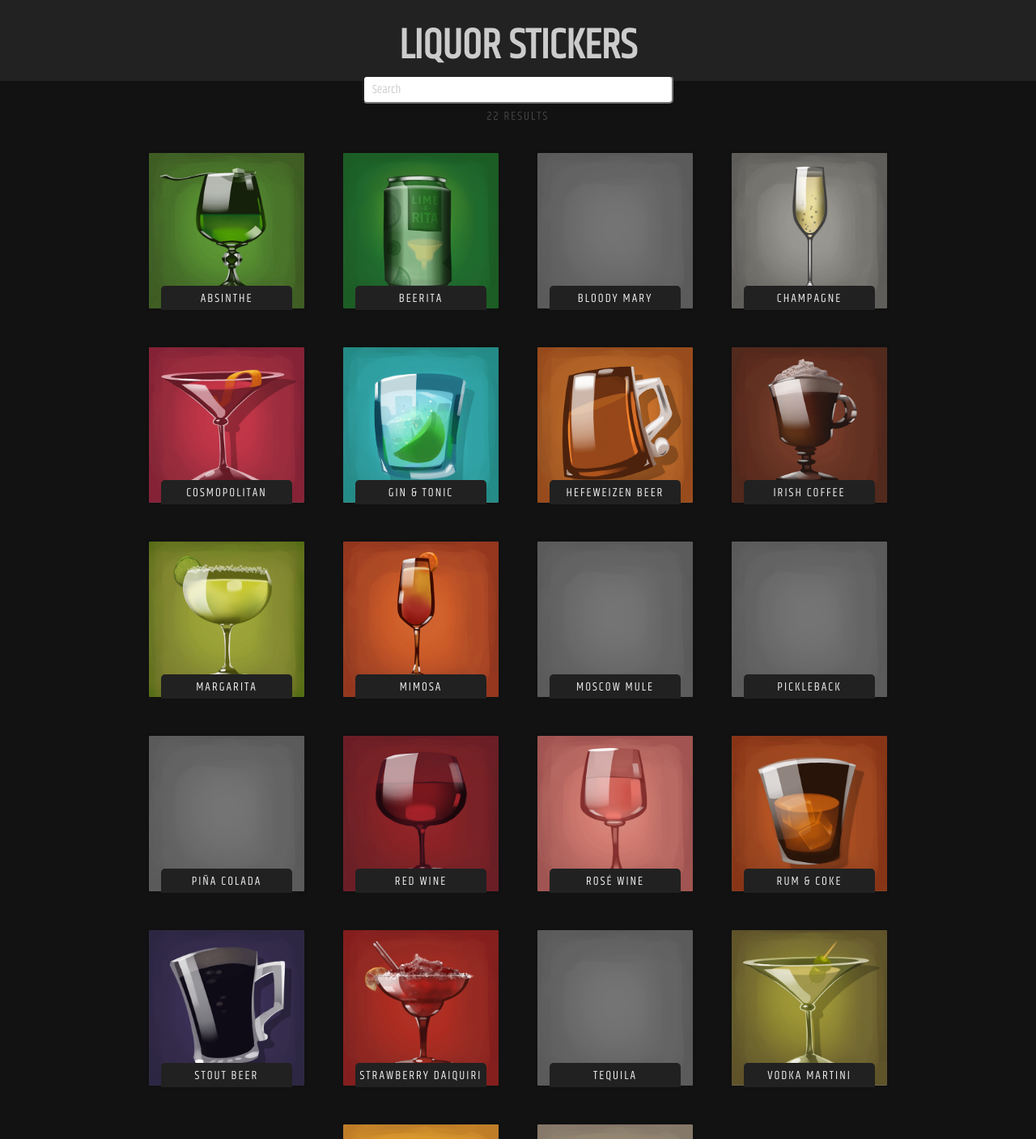
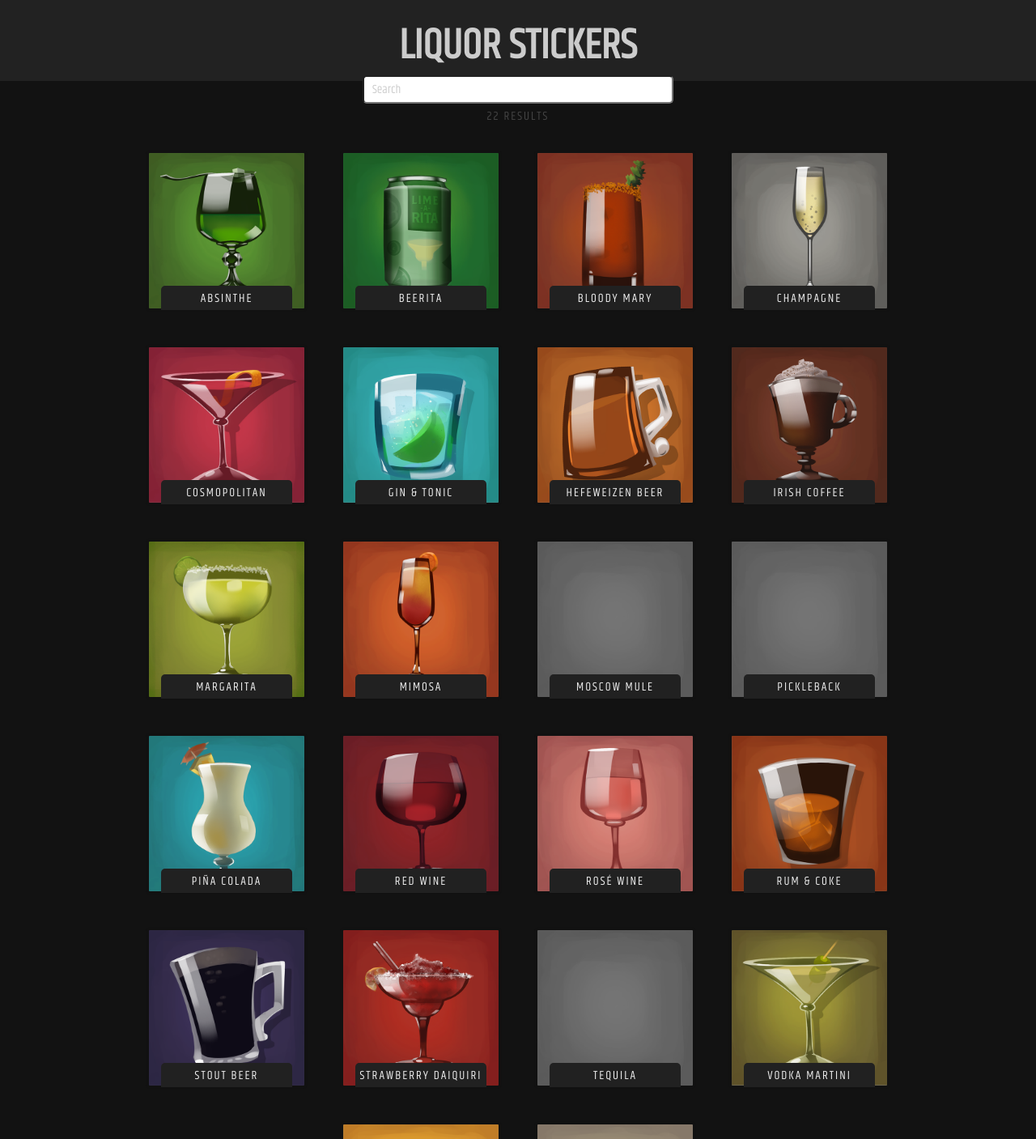
Before and after one commit to eleighbachman/liquorsticker, a React (Create React App) app: page / in a window 1280 px wide. Shown: the top 1407 px of the page at 81% size. Built offline with nearby package versions, Linux system fonts and the light colour scheme.

Commit message:
adding bloody mary and pina colada

```diff
--- a/src/data/index.js
+++ b/src/data/index.js
@@ -83,7 +83,7 @@ export default [
   {
       name: "Piña Colada",
       information: "Cosmopolitan ipsum dolor sit amet, consectetur adipisicing elit",
-      img: "empty.png"
+      img: "pina_colada.png"
   },
   {
       name: "Tequila",
@@ -103,7 +103,7 @@ export default [
   {
       name: "Bloody Mary",
       information: "Best when complemented with a skewer of asparagus, celery or other veggies, this morning cure-all takes off the edge by adding a smooth finish of its own. Temper your vodka with hot sauce or wasabi and watch the colors fly!",
-      img: "empty.png"
+      img: "bloody_mary.png"
   },
   {
       name: "Pickleback",
```
Also changed, not shown: src/img/bloody_mary.png (added), src/img/pina_colada.png (added).
